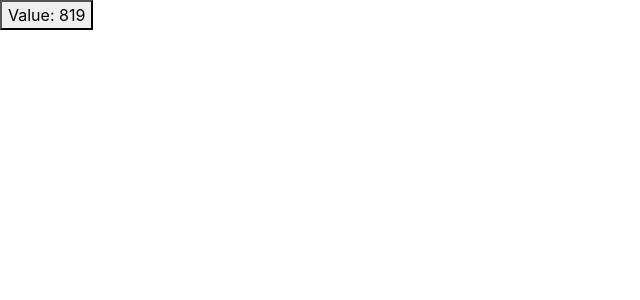
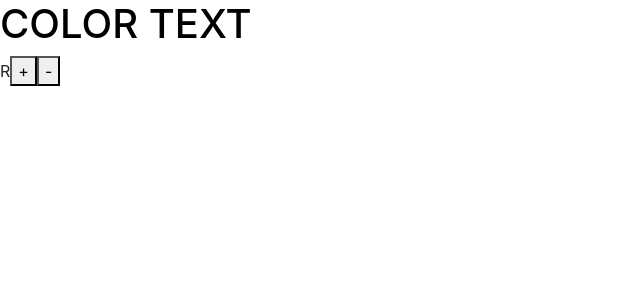
Before and after one commit to Am1d1v/ReactJSHooks, a React (Create React App) app: page / in a window 1280 px wide. Shown: the top 300 px of the page, without its empty margins (0-640 px from the left). Built offline with nearby package versions, Linux system fonts and the light colour scheme.

Commit message:
React Hooks useReducer

```diff
--- a/src/App.js
+++ b/src/App.js
@@ -1,28 +1,61 @@
 import './App.css';
-import { useState, useLayoutEffect, useEffect } from 'react';
+import { useReducer } from 'react';
 
 function App() {
 
-  const [value, setValue] = useState(0);
+  // Set range from 0 to 255
+  const limitRGB = (num) => (num < 0 ? 0 : num > 255 ? 255 : num);
+  const step = 51;
 
-  // useEffect render
-  /* useEffect(() => {
-    if(value === 0){
-      setValue(10 + Math.random() * 1000);
+  const reducer = (state, action) => {
+    switch(action.type){
+      case "INCREASE_RED":
+        return{
+          ...state,
+          red: limitRGB(state.red + step)
+        }
+      case "INCREASE_GREEN":
+        return{
+          ...state,
+          green: limitRGB(state.green + step)
+        }
+      case "INCREASE_BLUE":
+        return{
+          ...state,
+          blue: limitRGB(state.blue + step)
+        }
+      case "DECREASE_RED":
+        return{
+          ...state,
+          red: limitRGB(state.red - step)
+        }
+      case "DECREASE_GREEN":
+        return{
+          ...state,
+          green: limitRGB(state.green - step)
+        }
+      case "DECREASE_BLUE":
+        return{
+          ...state,
+          blue: limitRGB(state.blue - step)
+        }
     }
-  }, [value]);
-  console.log('Render', value); */
+  }
 
-  // useLayoutEffect render
-  useLayoutEffect(() => {
-    if(value === 0){
-      setValue(10 + Math.random() * 1000);
-    }
-  }, [value]);
-  console.log('Render', value);
+  const [{red,green,blue}, dispatch] = useReducer(reducer, {red: 0, green: 0, blue: 0});
 
   return(
-    <button onClick={() => setValue(0)}>Value: {value.toFixed(0)}</button>
+    <div>
+      <h1 style={{color: `rgb(${red}, ${green}, ${blue})`}}>COLOR TEXT</h1>
+
+      <div>
+        <span>R</span>
+        <button onClick={() => dispatch({type: "INCREASE_RED"})}>+</button>
+        <button onClick={() => dispatch({type: "DECREASE_RED"})}>-</button>
+      </div>
+
+
+    </div>
   )
 }
 
```
